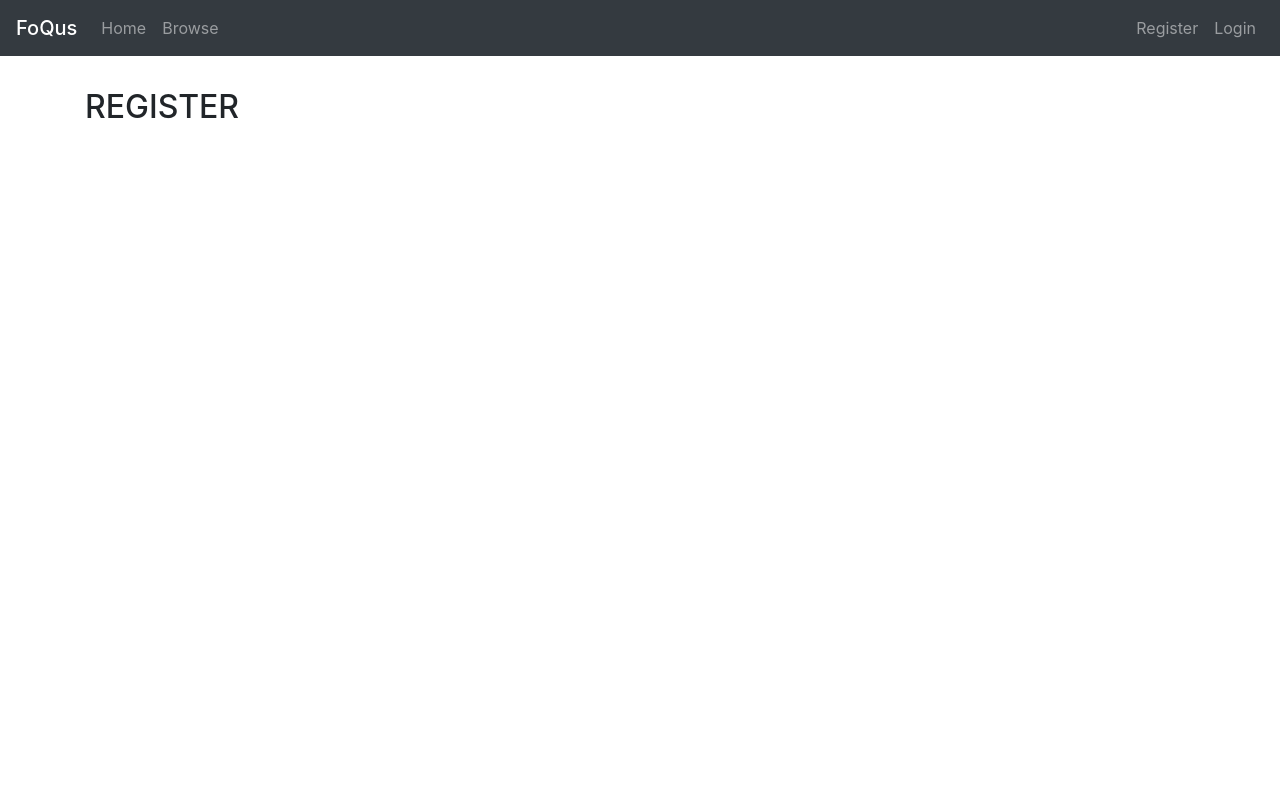
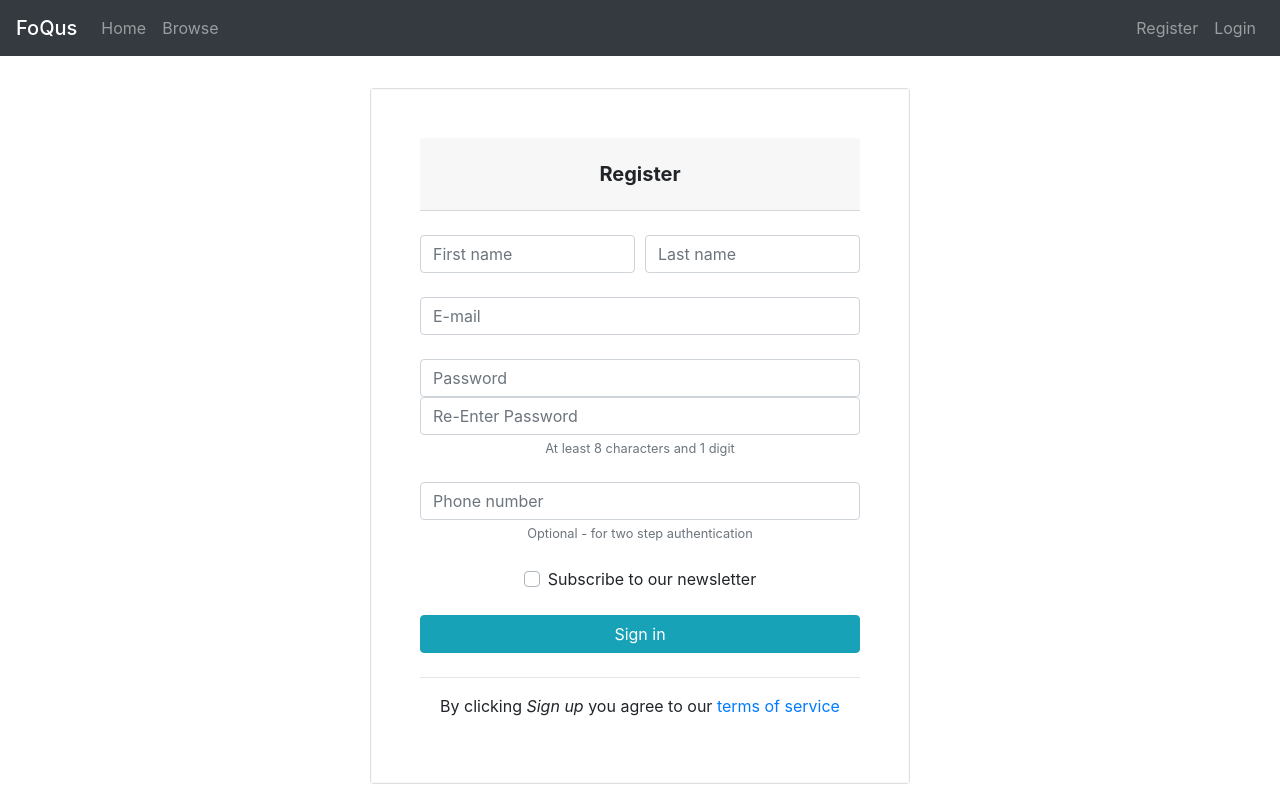
Before and after one commit to LennyRamos/foQus, an Angular app: page /register in a window 1280 px wide. Built offline with nearby package versions, Linux system fonts and the light colour scheme; what angular-in-memory-web-api would draw is missing.

Commit message:
Register UI

```diff
--- a/src/app/auth/register/register.component.html
+++ b/src/app/auth/register/register.component.html
@@ -1 +1,67 @@
-<h2>REGISTER</h2>
+<div class="card mx-auto" style="max-width: 540px">
+
+    <!-- Default form register -->
+    <form class="text-center border border-light p-5" action="#!">
+
+        <h5 class="card-header info-color white-text text-center py-4">
+            <strong>Register</strong>
+        </h5>
+
+        <br>
+
+        <div class="form-row mb-4">
+            <div class="col">
+                <!-- First name -->
+                <input type="text" id="defaultRegisterFormFirstName" class="form-control" placeholder="First name">
+            </div>
+            <div class="col">
+                <!-- Last name -->
+                <input type="text" id="defaultRegisterFormLastName" class="form-control" placeholder="Last name">
+            </div>
+        </div>
+
+        <!-- E-mail -->
+        <input type="email" id="defaultRegisterFormEmail" class="form-control mb-4" placeholder="E-mail">
+
+        <!-- Password -->
+        <input type="password" id="defaultRegisterFormPassword" class="form-control" placeholder="Password" aria-describedby="defaultRegisterFormPasswordHelpBlock">
+        <input type="password" id="defaultRegisterFormPassword" class="form-control" placeholder="Re-Enter Password">
+
+        <small id="defaultRegisterFormPasswordHelpBlock" class="form-text text-muted mb-4">
+            At least 8 characters and 1 digit
+        </small>
+
+        <!-- Phone number -->
+        <input type="text" id="defaultRegisterPhonePassword" class="form-control" placeholder="Phone number" aria-describedby="defaultRegisterFormPhoneHelpBlock">
+        <small id="defaultRegisterFormPhoneHelpBlock" class="form-text text-muted mb-4">
+            Optional - for two step authentication
+        </small>
+
+        <!-- Newsletter -->
+        <div class="custom-control custom-checkbox">
+            <input type="checkbox" class="custom-control-input" id="defaultRegisterFormNewsletter">
+            <label class="custom-control-label" for="defaultRegisterFormNewsletter">Subscribe to our newsletter</label>
+        </div>
+
+        <!-- Sign up button -->
+        <button class="btn btn-info my-4 btn-block" type="submit">Sign in</button>
+
+        <!-- Social register -->
+        <!-- <p>or sign up with:</p>
+
+        <a href="#" class="mx-2" role="button"><i class="fab fa-facebook-f light-blue-text"></i></a>
+        <a href="#" class="mx-2" role="button"><i class="fab fa-twitter light-blue-text"></i></a>
+        <a href="#" class="mx-2" role="button"><i class="fab fa-linkedin-in light-blue-text"></i></a>
+        <a href="#" class="mx-2" role="button"><i class="fab fa-github light-blue-text"></i></a> -->
+
+        <hr>
+
+        <!-- Terms of service -->
+        <p>By clicking
+            <em>Sign up</em> you agree to our
+            <a href="" target="_blank">terms of service</a>
+
+    </form>
+    <!-- Default form register -->
+
+</div>
--- a/src/app/auth/register/register.component.ts
+++ b/src/app/auth/register/register.component.ts
@@ -1,4 +1,5 @@
 import { Component, OnInit } from '@angular/core';
+import { FormGroup, FormControl } from '@angular/forms';
 
 @Component({
   selector: 'app-register',
@@ -7,6 +8,14 @@ import { Component, OnInit } from '@angular/core';
 })
 export class RegisterComponent implements OnInit {
 
+  registerInformation = new FormGroup({
+    firstName: new FormControl(''),
+    lastName: new FormControl(''),
+    email: new FormControl(''),
+    password: new FormControl(''),
+    phoneNumber: new FormControl('')
+  });
+
   constructor() { }
 
   ngOnInit() {
```
